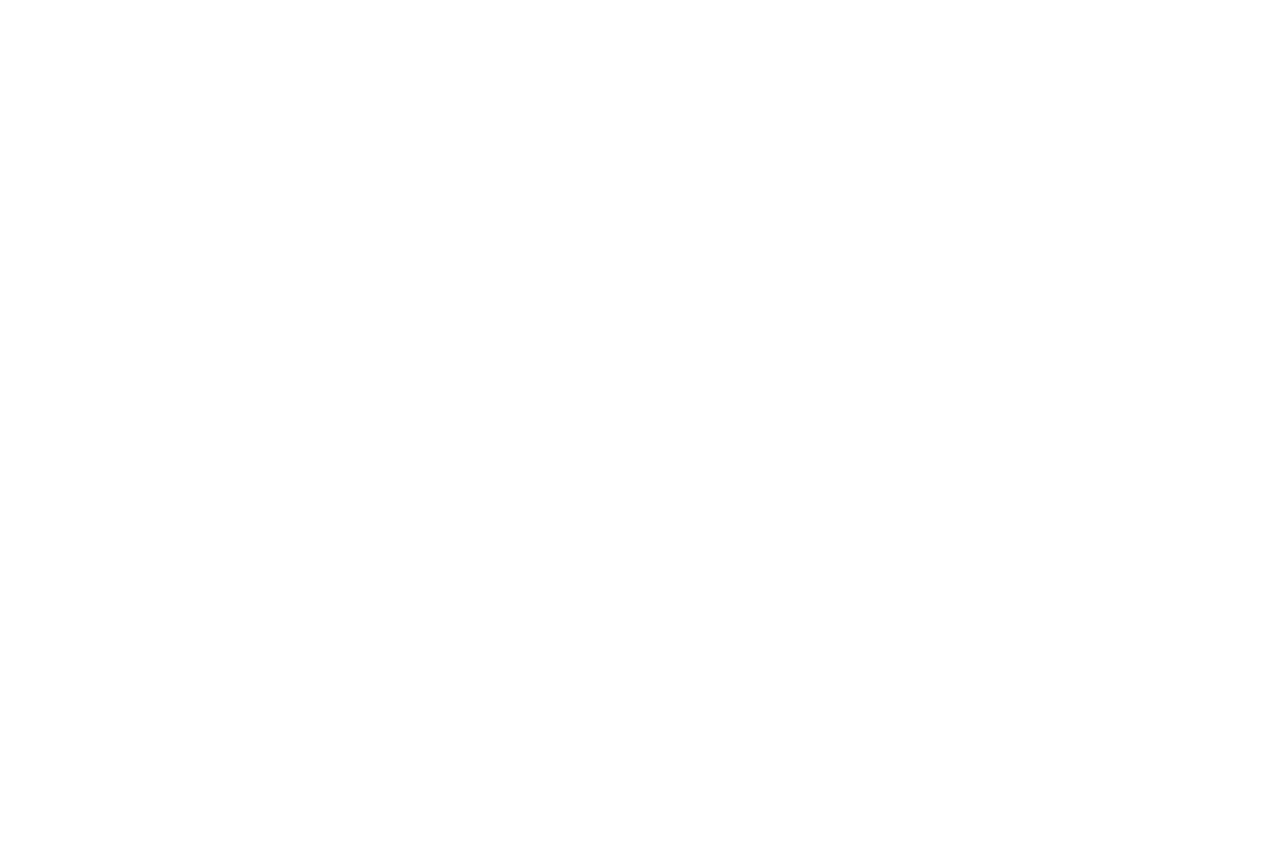
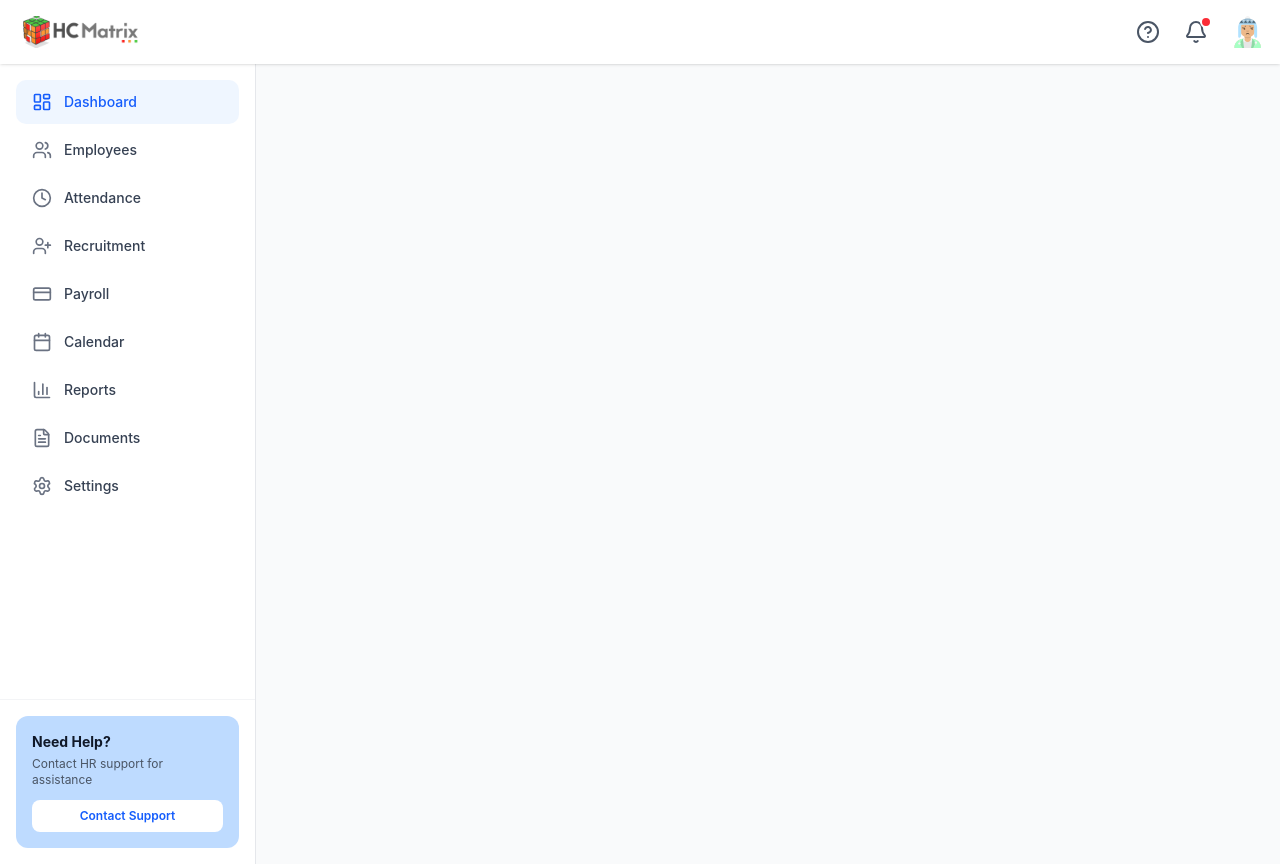
Before and after one commit to kennewest12/hr-platform-development, a React (Vite) app: page /admin in a window 1280 px wide. Before the commit this address had no page. Before the commit the page ends 800 px from the top, so only its background shows below. Built offline with nearby package versions, Linux system fonts and the light colour scheme.

Commit message:
feat: add admin sidebar component with navigation and help card

```diff
--- a/src/App.jsx
+++ b/src/App.jsx
@@ -8,7 +8,7 @@
 import "./App.css";
 // import components and pages
 import Login from "./pages/Login";
-import Dashboard from "./pages/Dashboard";
+import Admin from "./pages/Admin";
 
 function App() {
   return (
@@ -21,7 +21,7 @@
         <Route path="/login" element={<Login />} />
 
         {/* The Main Dashboard */}
-        <Route path="/dashboard" element={<Dashboard />} />
+        <Route path="/admin" element={<Admin />} />
       </Routes>
     </Router>
   );
--- a/src/components/layout/Header.jsx
+++ b/src/components/layout/Header.jsx
@@ -6,7 +6,7 @@
 
 export default function Header() {
   return (
-    <header className="flex h-16 w-full items-center justify-between bg-white p-4 shadow-sm">
+    <header className="sticky top-0 z-50 flex h-16 w-full items-center justify-between bg-white p-4 shadow-sm">
       <div>
         <img src={logo} alt="Company Logo" className="h-8 w-auto" />
       </div>
--- a/src/components/layout/Sidebar.jsx
+++ b/src/components/layout/Sidebar.jsx
@@ -1,5 +1,70 @@
 import React from "react";
+import { NavLink } from "react-router-dom";
+import {
+  LayoutDashboard,
+  Users,
+  Clock,
+  UserPlus,
+  CreditCard,
+  Calendar,
+  BarChart3,
+  FileText,
+  Settings,
+} from "lucide-react";
 
 export default function Sidebar() {
-  return <div></div>;
+  const menuItems = [
+    { name: "Dashboard", icon: LayoutDashboard, path: "/admin" },
+    { name: "Employees", icon: Users, path: "/admin/employees" },
+    { name: "Attendance", icon: Clock, path: "/admin/attendance" },
+    { name: "Recruitment", icon: UserPlus, path: "/admin/recruitment" },
+    { name: "Payroll", icon: CreditCard, path: "/admin/payroll" },
+    { name: "Calendar", icon: Calendar, path: "/admin/calendar" },
+    { name: "Reports", icon: BarChart3, path: "/admin/reports" },
+    { name: "Documents", icon: FileText, path: "/admin/documents" },
+    { name: "Settings", icon: Settings, path: "/admin/settings" },
+  ];
+
+  return (
+    <aside className="w-64 h-screen bg-white border-r border-gray-200 flex flex-col">
+      <nav className="flex-1 p-4">
+        <ul className="space-y-1">
+          {menuItems.map((item) => (
+            <li key={item.name}>
+              <NavLink
+                to={item.path}
+                end={item.path === "/admin"}
+                className={({ isActive }) => `
+                  flex items-center px-4 py-3 rounded-[10px] transition-all group
+                  ${isActive ? "bg-blue-50 text-blue-600 font-semibold" : "hover:bg-blue-50 text-gray-700"}
+                `}
+              >
+                {({ isActive }) => (
+                  <>
+                    <item.icon
+                      className={`w-5 h-5 mr-3 ${isActive ? "text-blue-600" : "text-gray-500 group-hover:text-blue-600"}`}
+                    />
+                    <span className="text-sm font-medium">{item.name}</span>
+                  </>
+                )}
+              </NavLink>
+            </li>
+          ))}
+        </ul>
+      </nav>
+
+      {/* Help Card Section */}
+      <div className="p-4 border-t border-gray-100">
+        <div className="bg-blue-200 p-4 rounded-xl">
+          <h4 className="text-sm font-bold text-gray-900">Need Help?</h4>
+          <p className="text-gray-600 text-xs mt-1 mb-3">
+            Contact HR support for assistance
+          </p>
+          <button className="w-full bg-white text-xs font-semibold py-2 rounded-lg text-blue-600 hover:bg-gray-50 transition-colors">
+            Contact Support
+          </button>
+        </div>
+      </div>
+    </aside>
+  );
 }
--- /dev/null
+++ b/src/pages/Admin.jsx
@@ -0,0 +1,15 @@
+import React from "react";
+import Headers from "../components/layout/Header";
+import Sidebar from "../components/layout/Sidebar";
+
+export default function Admin() {
+  return (
+    <div className="flex flex-col bg-gray-50">
+      <Headers />
+      <div className="flex flex-1 overflow-hidden">
+        <Sidebar />
+        <main className="flex-1 overflow-y-auto p-6"></main>
+      </div>
+    </div>
+  );
+}
--- a/src/pages/Dashboard.jsx
+++ /dev/null
@@ -1,10 +0,0 @@
-import React from "react";
-import Headers from "../components/layout/Header";
-import Sidebar from "../components/layout/Sidebar";
-export default function Dashboard() {
-  return (
-    <div className="">
-      <Headers />
-    </div>
-  );
-}
```
